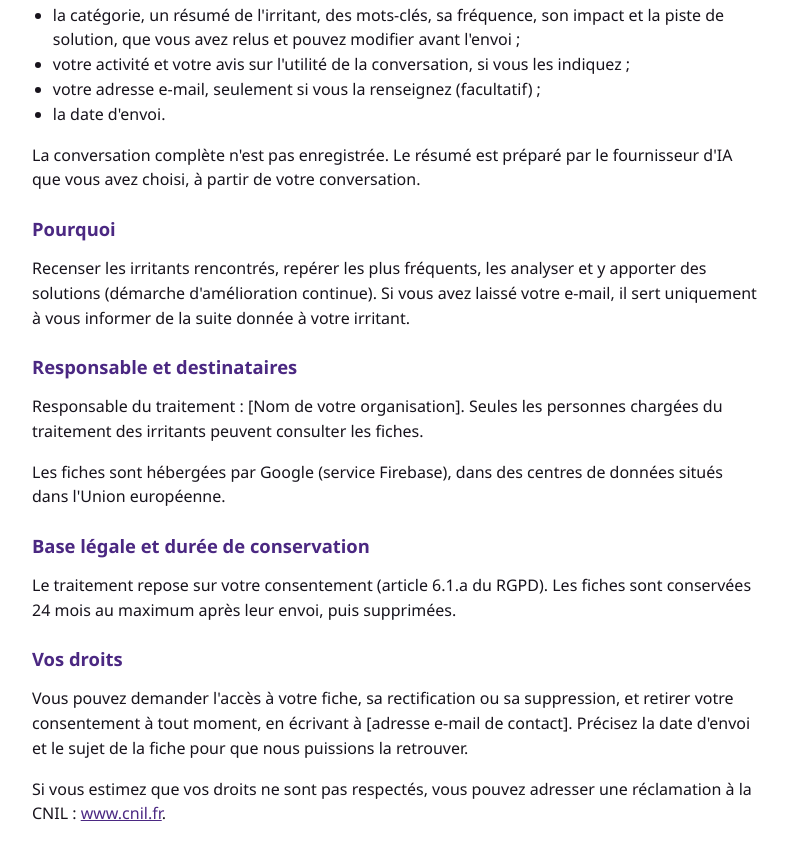
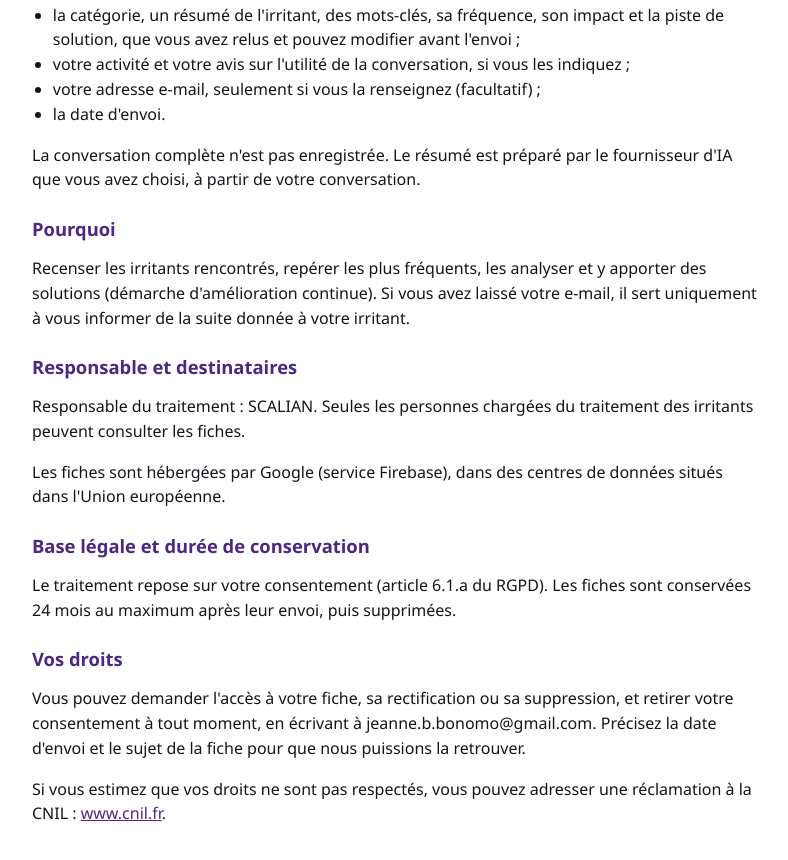
Before and after one commit to JeanneCarBon/R-solveur-d-irritants, a plain HTML site: page public/confidentialite.html in a window 1280 px wide. Shown: the part 388-1248 px from the top of the page, without its empty margins (244-1032 px from the left). Drawn offline with Linux system fonts and the light colour scheme.

Commit message:
Update responsible party and contact email in privacy policy

```diff
--- a/public/confidentialite.html
+++ b/public/confidentialite.html
@@ -30,14 +30,14 @@
     <p>Recenser les irritants rencontrés, repérer les plus fréquents, les analyser et y apporter des solutions (démarche d'amélioration continue). Si vous avez laissé votre e-mail, il sert uniquement à vous informer de la suite donnée à votre irritant.</p>
 
     <h2>Responsable et destinataires</h2>
-    <p>Responsable du traitement : [Nom de votre organisation]. Seules les personnes chargées du traitement des irritants peuvent consulter les fiches.</p>
+    <p>Responsable du traitement : SCALIAN. Seules les personnes chargées du traitement des irritants peuvent consulter les fiches.</p>
     <p>Les fiches sont hébergées par Google (service Firebase), dans des centres de données situés dans l'Union européenne.</p>
 
     <h2>Base légale et durée de conservation</h2>
     <p>Le traitement repose sur votre consentement (article 6.1.a du RGPD). Les fiches sont conservées 24 mois au maximum après leur envoi, puis supprimées.</p>
 
     <h2>Vos droits</h2>
-    <p>Vous pouvez demander l'accès à votre fiche, sa rectification ou sa suppression, et retirer votre consentement à tout moment, en écrivant à [adresse e-mail de contact]. Précisez la date d'envoi et le sujet de la fiche pour que nous puissions la retrouver.</p>
+    <p>Vous pouvez demander l'accès à votre fiche, sa rectification ou sa suppression, et retirer votre consentement à tout moment, en écrivant à jeanne.b.bonomo@gmail.com. Précisez la date d'envoi et le sujet de la fiche pour que nous puissions la retrouver.</p>
     <p>Si vous estimez que vos droits ne sont pas respectés, vous pouvez adresser une réclamation à la CNIL : <a href="https://www.cnil.fr" rel="noopener">www.cnil.fr</a>.</p>
   </main>
 </body>
```
